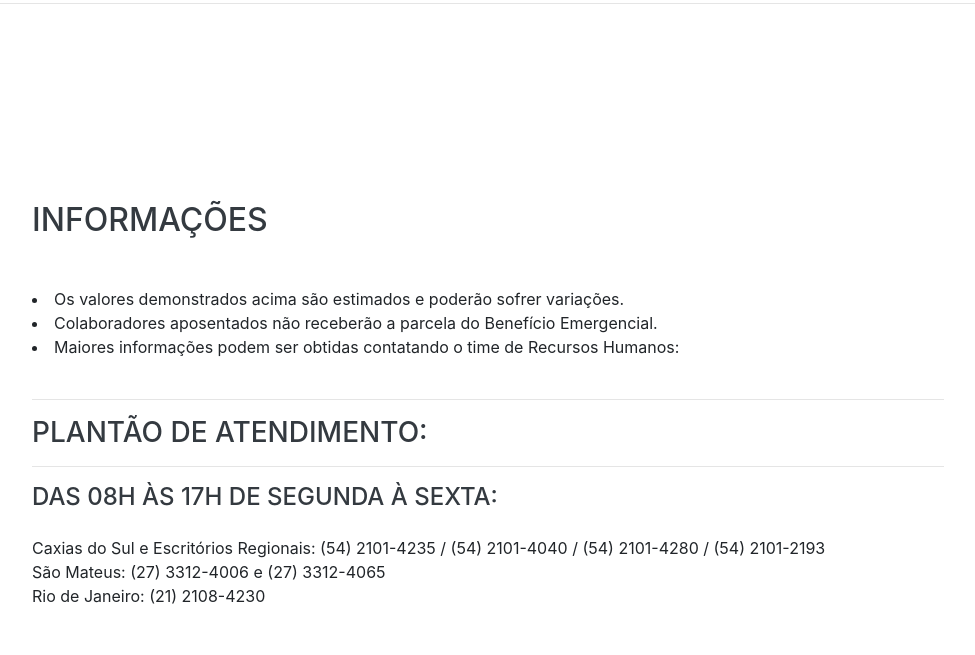
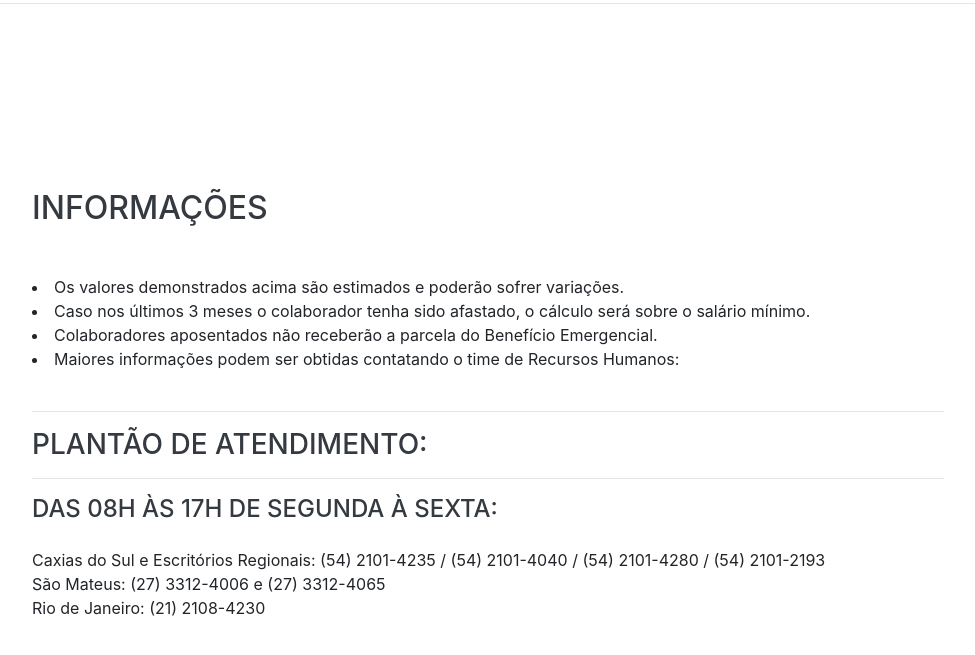
Before and after one commit to MatheusCbrl/MarcoReducao, a website with bundled scripts: page index.html in a window 1280 px wide. Shown: the part 1628-2283 px from the top of the page, without its empty margins (288-1263 px from the left). Built offline with nearby package versions, Linux system fonts and the light colour scheme; a web font is replaced by a local one.

Commit message:
Update index.html

```diff
--- a/index.html
+++ b/index.html
@@ -165,6 +165,7 @@
       <div class="w-100">
          <h2 class="mb-5">Informações</h2>
         <li class="mb-0">Os valores demonstrados acima são estimados e poderão sofrer variações.</li>
+	<li class="mb-0">Caso nos últimos 3 meses o colaborador tenha sido afastado, o cálculo será sobre o salário mínimo.</li>
         <li class="mb-0">Colaboradores aposentados não receberão a parcela do Benefício Emergencial.</li>
         <li class="mb-0">Maiores informações podem ser obtidas contatando o time de Recursos Humanos: </li>
       	<br>
```
